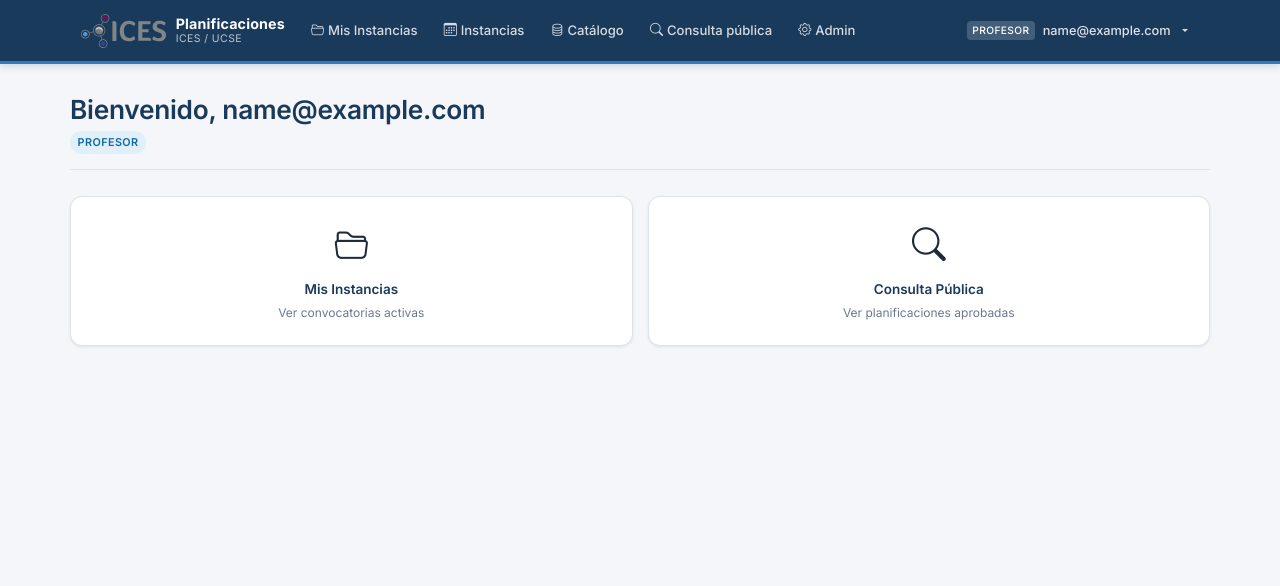
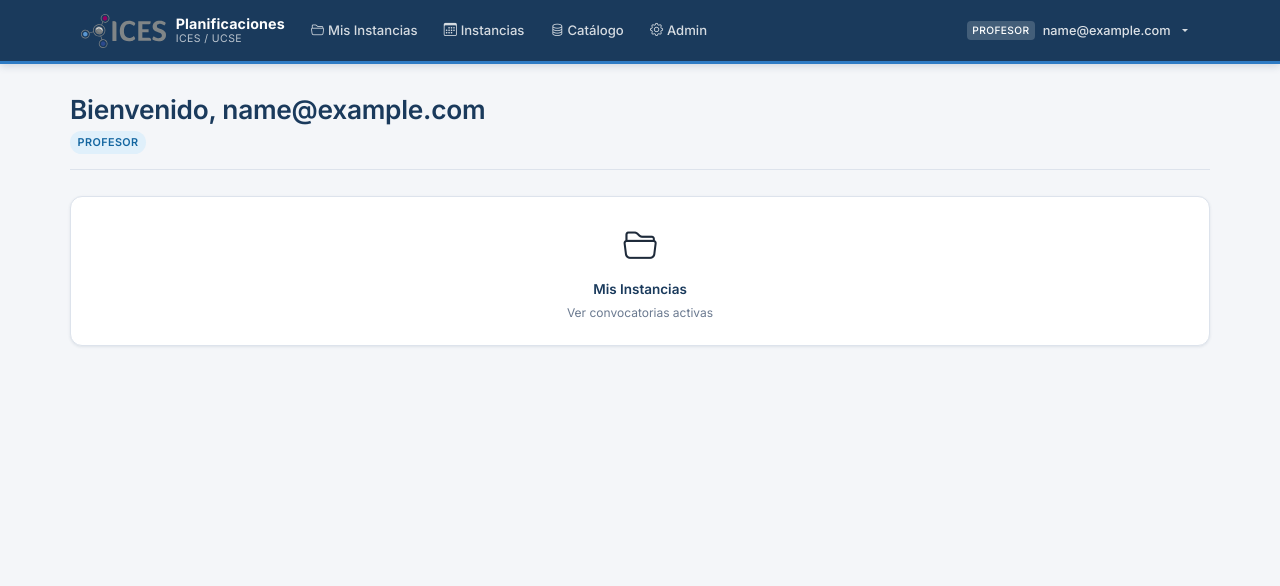
Before and after one commit to NicoMiretti/planificacion-ices, a Django app: page / in a window 1280 px wide. Shown: the top 586 px of the page. Run offline with Django 5.2, Linux system fonts and the light colour scheme; the visitor is signed in with stand-in values (Sample User, id 1); data that the repository does not hold is empty.

Commit message:
feat: revisores van a revisar directo desde instancia; saca consulta publica

```diff
--- a/src/apps/planificaciones/urls.py
+++ b/src/apps/planificaciones/urls.py
@@ -1,16 +1,7 @@
 from django.urls import path
-from django.shortcuts import render
-from django.contrib.auth.decorators import login_required
 from . import views
 
 app_name = 'planificaciones'
-
-
-@login_required
-def consulta_publica(request):
-    """Consulta pública de planificaciones oficiales (Fase 6)."""
-    return render(request, 'planificaciones/consulta_publica.html', {})
-
 
 urlpatterns = [
     path('cargar/<int:instancia_id>/<int:materia_id>/', views.cargar_planificacion, name='cargar'),
@@ -18,5 +9,4 @@ urlpatterns = [
     path('<int:pk>/', views.detalle_planificacion, name='detalle'),
     path('descargar/<int:version_id>/', views.descargar_version, name='descargar'),
     path('clonar/<int:materia_id>/<int:instancia_id>/', views.clonar_oficial_previa, name='clonar'),
-    path('consulta/', consulta_publica, name='consulta_publica'),
 ]
--- a/src/templates/base.html
+++ b/src/templates/base.html
@@ -84,12 +84,6 @@
                     </li>
                     {% endif %}
 
-                    <li class="nav-item">
-                        <a class="nav-link" href="{% url 'planificaciones:consulta_publica' %}">
-                            <i class="bi bi-search me-1"></i>Consulta pública
-                        </a>
-                    </li>
-
                     {% if user.is_staff %}
                     <li class="nav-item">
                         <a class="nav-link" href="{% url 'admin:index' %}">
--- a/src/templates/core/home.html
+++ b/src/templates/core/home.html
@@ -77,18 +77,11 @@
     {% endif %}
 
     <div class="row g-3" >
-        <div class="col-sm-6">
+        <div class="col-12">
             <a href="{% url 'instancias:mis_instancias' %}" class="rol-card">
                 <span class="rol-icon"><i class="bi bi-folder2-open"></i></span>
                 <div class="rol-label">Mis Instancias</div>
                 <div class="text-muted" style="font-size:.8rem;margin-top:.3rem">Ver convocatorias activas</div>
-            </a>
-        </div>
-        <div class="col-sm-6">
-            <a href="{% url 'planificaciones:consulta_publica' %}" class="rol-card">
-                <span class="rol-icon"><i class="bi bi-search"></i></span>
-                <div class="rol-label">Consulta Pública</div>
-                <div class="text-muted" style="font-size:.8rem;margin-top:.3rem">Ver planificaciones aprobadas</div>
             </a>
         </div>
     </div>
@@ -142,25 +135,12 @@
                 <div class="text-muted" style="font-size:.8rem;margin-top:.3rem">Ver convocatorias y materias</div>
             </a>
         </div>
-        <div class="col-sm-12">
-            <a href="{% url 'planificaciones:consulta_publica' %}" class="rol-card">
-                <span class="rol-icon"><i class="bi bi-search"></i></span>
-                <div class="rol-label">Consulta Pública</div>
-                <div class="text-muted" style="font-size:.8rem;margin-top:.3rem">Ver planificaciones oficiales</div>
-            </a>
-        </div>
     </div>
 
     {# ═══════════════ ALUMNO / GESTIÓN ═══════════════ #}
     {% else %}
-    <div class="row g-3" style="max-width:400px">
-        <div class="col-12">
-            <a href="{% url 'planificaciones:consulta_publica' %}" class="rol-card">
-                <span class="rol-icon"><i class="bi bi-search"></i></span>
-                <div class="rol-label">Consulta Pública</div>
-                <div class="text-muted" style="font-size:.8rem;margin-top:.3rem">Ver planificaciones oficiales aprobadas</div>
-            </a>
-        </div>
+    <div class="alert alert-info">
+        <i class="bi bi-info-circle me-2"></i>Tu rol no tiene acceso a esta sección.
     </div>
     {% endif %}
 
```
Also changed, not shown: src/templates/instancias/detalle.html (+7 -0 lines).
